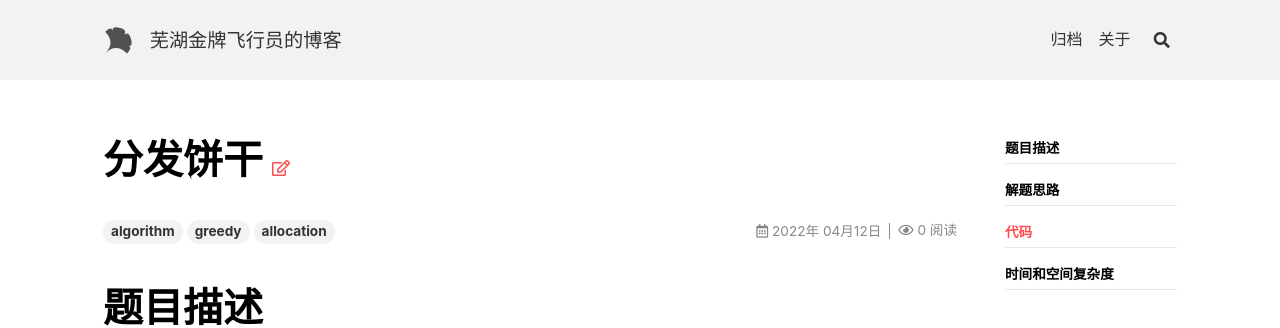
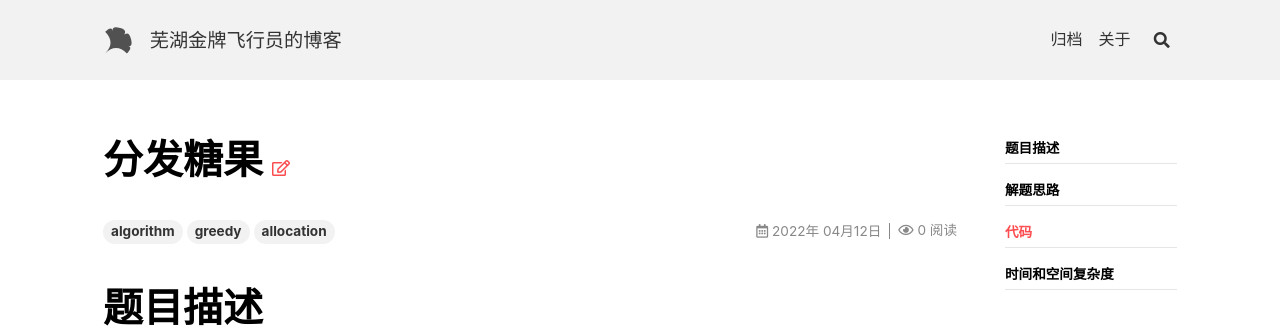
Before and after one commit to WuhuGoldPilot/wuhugoldpilot.github.io, a Jekyll site: the page built from _posts/algorithm/2022-04-12-algorithm-candy.md, in a window 1280 px wide. Shown: the top 328 px of the page. Built offline with Jekyll 4.4.1, drawn with Linux system fonts in a browser that asks for light colours; nearby versions of some CDN libraries; formulas are drawn with MathJax 3; comment, search, counter and statistics services are not loaded.

Commit message:
update： title

```diff
--- a/_posts/algorithm/2022-04-12-algorithm-candy.md
+++ b/_posts/algorithm/2022-04-12-algorithm-candy.md
@@ -1,12 +1,12 @@
 ---
 layout: article
-title: 分发饼干
+title: 分发糖果
 tags: algorithm greedy allocation
 sharing: true
 show_author_profile: true
 typora-copy-images-to: ..\..\assets\blog_img
 typora-root-url: ..\..
-key: 2022-04-08-algorithm-findContentChildren
+key: 2022-04-12-algorithm-candy
 comment: true
 mermaid: true
 chart: true
```
Also changed, not shown: _posts/algorithm/2022-04-11-algorithm-findContentChildren.md (+1 -1 lines).
